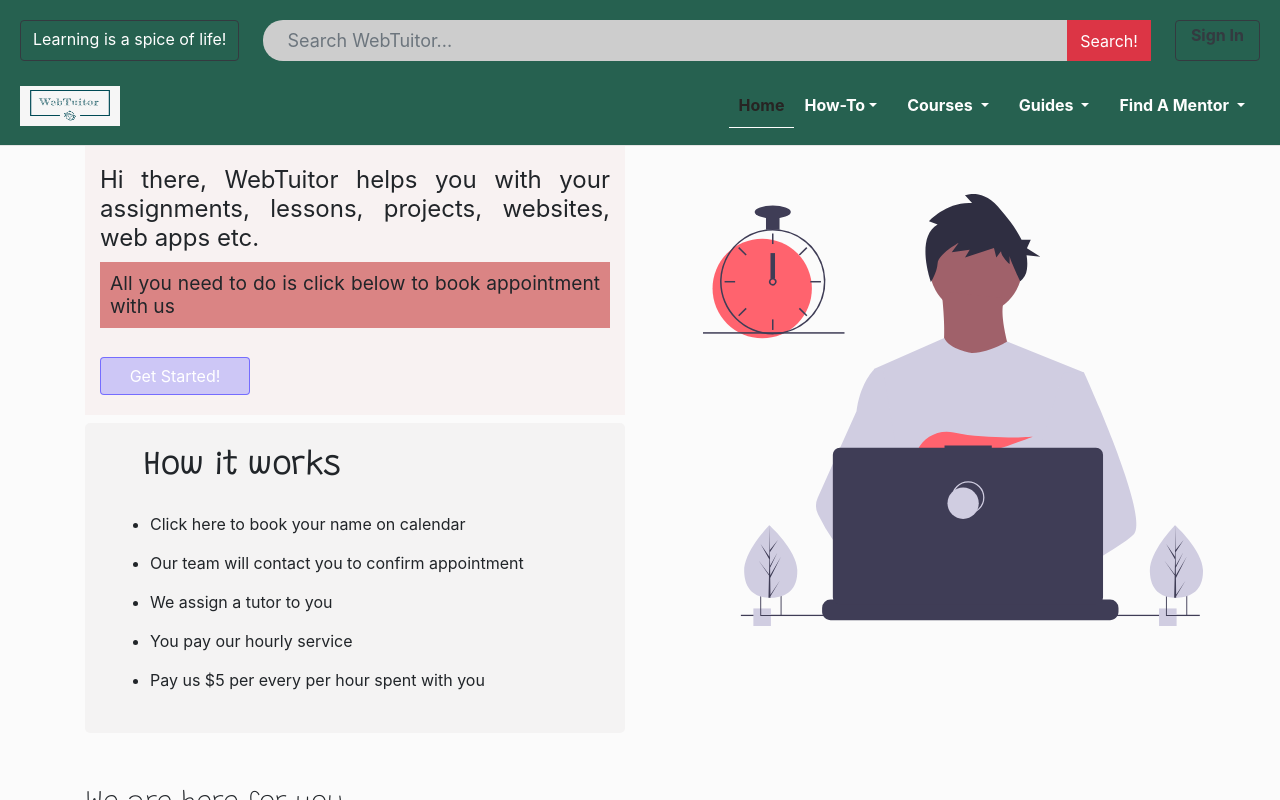
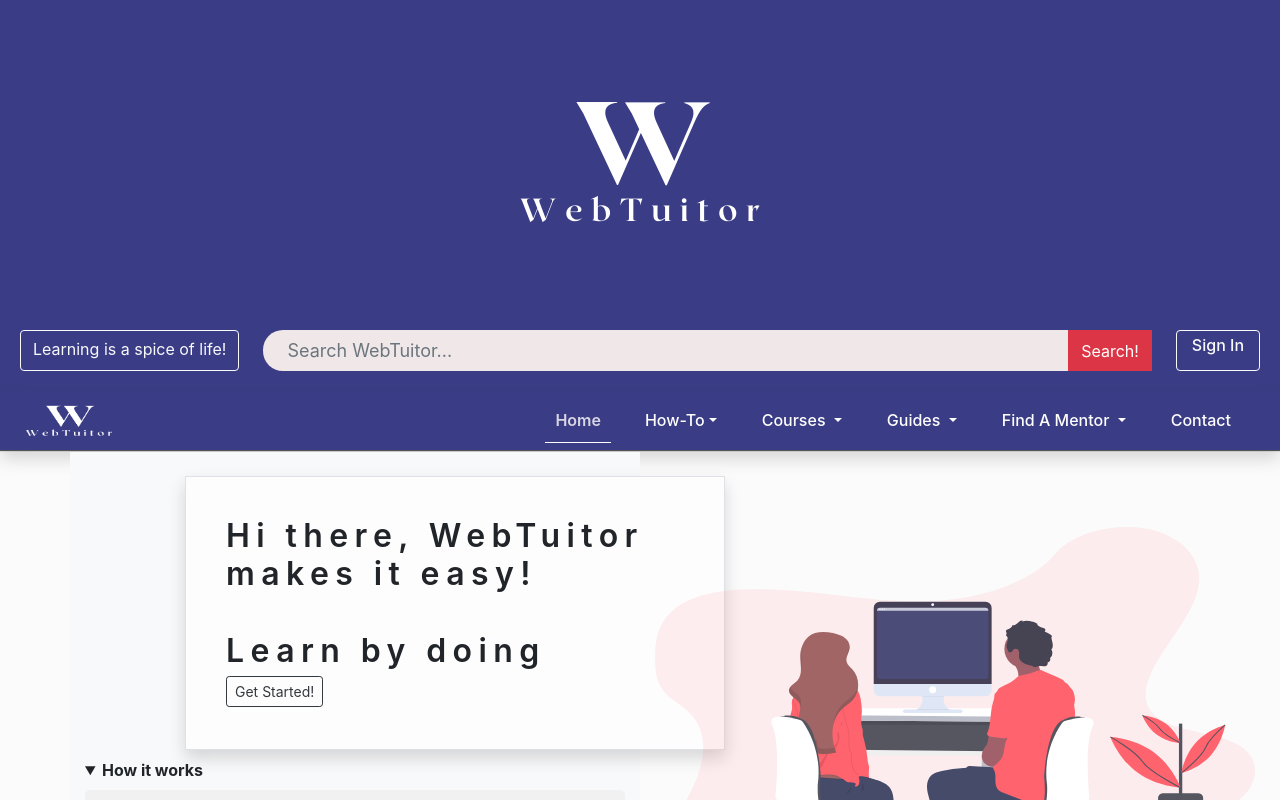
Before and after one commit to jbdanquah2/webtuitor-ng, an Angular app: page /home in a window 1280 px wide. Shown: the top 800 px of the page. Built offline with nearby package versions, Linux system fonts and the light colour scheme.

Commit message:
add landing page

```diff
--- a/src/app/layouts/navbar/navbar.component.css
+++ b/src/app/layouts/navbar/navbar.component.css
@@ -1,10 +1,16 @@
 .top-header {
   height: 56px;
 }
+#main-logo {
+  display: block;
+  margin: 0 auto !important;
+  margin-bottom: 10px!important;
+}
 
 nav {
-  background: #266150;
-  padding: 0 0 15px 20px;
+  background: #3a3d85;
+  padding: 0 0 0px 15px;
+  border-bottom: solid 0.1px #555 !important;
 }
 
 #top-search-box input[type='text'] {
@@ -12,16 +18,17 @@
   font-size: 18px;
   border-top-left-radius: 20px;
   border-bottom-left-radius: 20px;
-  background-color: #cdcdcd;
+  background-color: #f0e8e8;
 }
 
-#top-search-box input[type='text']:hover, #top-search-box input[type='text']:focus {
-  background-color: #fefefe;
+#top-search-box input[type='text']:hover,
+#top-search-box input[type='text']:focus {
+  background-color: #fff;
 }
 
 #top-search-box {
   border-radius: 0% !important;
-  background: #266150 !important;
+  background: #3a3d85 !important;
   display: block !important;
   border-radius: 2%;
   border-color: #aaa;
@@ -29,7 +36,7 @@
 
 .ml-auto a {
   padding: 10px 10px;
-  margin-right: 10px;
+  margin-right: 25px;
   color: #fefefe !important;
   text-shadow: #382a2a;
 }
@@ -40,25 +47,28 @@
 
 .ml-auto a.Active {
   margin: 0;
-  border-bottom: solid 0.1px #fefefe !important;
-
-  /* background:  */
-  color: #272423 !important;
+  border-bottom: solid 0.2px #fefefe !important;
+  color: #d8d6e2 !important;
+  font-weight: 600;
 }
 
 .ml-auto {
   /* border: solid #cdcdcd; */
   padding: 2px 15px !important;
-  font-weight: 700;
+  font-weight: 500;
   /* background: rgba(216, 210, 210, 0.1); */
   margin-top: 0 5px;
 }
 
 .dropdown-menu {
-  background: rgba(62, 141, 119, 1);
+  background: rgb(240, 240, 240);
   padding: 5px 0px 20px 0px;
-  color: #fefefe;
+  color: #333;
   width: 250px !important;
+  border: none;
+  -webkit-box-shadow: 5px 10px 10px #555;
+  -moz-box-shadow: 5px 10px 10px #555;
+  box-shadow: 5px 10px 10px #555;
 }
 
 .dropdown:hover>.dropdown-menu {
@@ -68,17 +78,31 @@
 .dropdown .dropdown-menu li {
   padding: 10px 0 10px 10px;
 
+
+}
+
+.dropdown .dropdown-menu li a {
+  color: #333 !important;
 }
 
 .dropdown .dropdown-menu li:hover {
   margin: 0;
-  background-color: #444342;
+  background-color: #dedede;
+
 }
-.dropdown .dropdown-menu  a:hover {
+
+.dropdown .dropdown-menu a:hover {
   text-decoration: none;
+
 }
 
 /* .dropdown>.dropdown-toggle:active {
   pointer-events: none;
 } */
-@media only screen and (min-width: 720px) {}
+@media only screen and (min-width: 720px) {
+  nav {
+    padding: 5px 0 5px 20px;
+    border-bottom: solid 0.1px #555 !important;
+  }
+
+}
--- a/src/app/layouts/navbar/navbar.component.html
+++ b/src/app/layouts/navbar/navbar.component.html
@@ -1,28 +1,30 @@
 <!-- top search button -->
-<div id="top-search-box" class="card-body bg-light ">
+
+<div id="top-search-box" class="card-body bg-light">
+  <img id="main-logo" class="" src="assets/icons/WebTuitor_logo_final.png" alt="company logo">
   <div class="input-group ">
-    <a class="d-none d-lg-block btn btn-xs btn-outline-dark text-white mr-4">Learning is a spice of life!</a>
+    <a class="d-none d-lg-block btn btn-xs btn-outline-light mr-4">Learning is a spice of life!</a>
     <input type="text" class="form-control pl-4" placeholder="Search WebTuitor...">
     <span class="input-group-append mr-4">
       <button class="btn btn-danger" type="button">Search!</button>
     </span>
-    <a class="nav-lin ml-auto btn btn-xs btn-outline-dark" href="">Sign In </a>
+    <a class="nav-lin ml-auto btn btn-xs btn-outline-light" href="">Sign In </a>
   </div>
 
 </div>
 <!-- </div> -->
 
 <!-- navigation / menu -->
-<nav class="navbar navbar-expand-lg sticky-to navbar-light ">
+<nav class="navbar navbar-expand-lg sticky-to navbar-light shadow">
   <a class="navbar-brand img-fluid p-0" href="/"><img width="100" height="40"
-      src="assets/img/linkedin_banner_image_1.png" alt="company log"></a>
+      src="assets/icons/WebTuitor_Logo2.png" alt="company log"></a>
   <button class="navbar-toggler" type="button" data-toggle="collapse" data-target="#navbarNavAltMarkup"
     aria-controls="navbarNavAltMarkup" aria-expanded="false" aria-label="Toggle navigation">
     <span class="navbar-toggler-icon"></span>
   </button>
   <div class="collapse navbar-collapse " id="navbarNavAltMarkup">
     <div class="navbar-nav ml-auto">
-      <a [routerLink]="['/home']" routerLinkActive="Active" class="nav-link">
+      <a [routerLink]="['/home']" routerLinkActive="Active" class="nav-link mr-4">
         Home</a>
       <div class="dropdown">
         <a href="" [routerLink]="['/how-to']" routerLinkActive="Active" class="nav-link dropdown-toggle"
@@ -69,7 +71,8 @@
           <li><a href="#">Microsoft Excel</a></li>
         </ul>
       </div>
-      <!-- <a class="nav-link" href="">Login </a> -->
+      <a [routerLink]="['/contact']" routerLinkActive="Active" class="nav-link mr-4">
+        Contact</a>
     </div>
   </div>
 </nav>
--- a/src/app/webtuitor/webtuitor.component.css
+++ b/src/app/webtuitor/webtuitor.component.css
@@ -10,6 +10,13 @@
 .home {
     background: rgba(250, 250, 250, 0.8);
     background-repeat: no-repeat;
+}
+.demo-img, .demo-img2 {
+    position: relative;
+    top: -25px;
+    width: 300px;
+    /* height: 400px; */
+    /* width: auto; */
 }
 
 .register {
@@ -33,31 +40,31 @@
   padding: 0 15px;
   padding-top: 60px;
   margin-left: 20px;
-  color: #f8f2f2;
+  color: #fdfdfd;
 }
 
 .notice {
-    padding: 20px 15px;
-    text-align: justify;
-    font-weight: 400;
-    background:  #f8f2f2;
+    margin-top: auto;
+    /* left: 100px; */
+    position: relative;
+    font-size: xx-large;
+    padding: 40px;
+    letter-spacing: 0.1em;
+    /* text-align: justify; */
+    font-weight: 600;
+    background:  #fdfdfd;
+    cursor: pointer;
 }
 
 .notice span {
     margin-top: 10px;
     padding: 10px;
     display: block;
-    background: rgba(199, 61, 61, 0.6) ;
+    /* background: rgba(199, 61, 61, 0.6) ; */
 }
 
 h1,h2,h3 {
     font-family: 'Grandstander', cursive;
-}
-
-.bookme {
-    width: 150px;
-    background:  rgba(108, 99, 255, 0.3)!important;
-    border: 1px solid rgba(108, 99, 255, 0.9)!important ;
 }
 
 .bookme:hover {
@@ -87,11 +94,27 @@
 iframe {
     opacity: 0.8;
 }
+summary {
+    font-weight: bold;
+    margin: -.5em -.5em 0;
+    padding: .5em;
+}
+
 
 @media only screen and (min-width: 720px) {
 
-    .home {
+    /* .home {
         /* background: rgba(255, 255, 255, 0.99) url('../../assets/img/undraw_dev_productivity_umsq.svg') right bottom;  */
+    /* } */
+    .demo-img {
+        margin-top: 100px;
+        margin-left: 0px !important;
+        width: 600px !important;
+    }
+    .demo-img2 {
+        margin-top: 50px;
+        margin-left: -25px;
+        width: 400px !important;
     }
     .register {
         background: rgba(199, 61, 61, 0.8) url('../../assets/img/undraw_Relaxing_at_home_re_mror.svg') top right;
@@ -100,6 +123,19 @@
     .home, .register {
         background-repeat: no-repeat;
         background-attachment: fixed;
+    }
+
+    .notice {
+        margin-top: auto;
+        left: 100px;
+        position: relative;
+        font-size: xx-large;
+        padding: 40px;
+        letter-spacing: 0.2em;
+        /* text-align: justify; */
+        font-weight: 600;
+        background:  #fdfdfd;
+        cursor: pointer;
     }
 
     .reg-notice {
@@ -112,14 +148,5 @@
         display: none;
     }
 
-    /* #row2 {
-        /* background: #fff url('../../assets/img/undraw_coding_6mjf.svg') 100% 70%;
-        background-repeat: no-repeat; */
-    /* } */
+
 }
-/*
-footer {
-    position: fixed !important;
-    width: 100% !important;
-    bottom: 0;
-} */
--- a/src/app/webtuitor/webtuitor.component.html
+++ b/src/app/webtuitor/webtuitor.component.html
@@ -1,13 +1,16 @@
 <div class=" home text-whie pb-5">
   <div class="container">
     <div class="row ">
-      <div class="col-md-6 d-flex justify-content-center flex-column">
-        <h4 class="notice">Hi there, WebTuitor helps you with your assignments, lessons,
-          projects, websites, web apps etc.
-          <br><small><span class="">All you need to do is click below to book appointment with
-              us</span></small>
-          <br><a href=""><button class="btn text-white bookme">Get Started!</button></a>
+      <div class="col-md-6 d-flex justify-content-center bg-light flex-column">
+        <h4 class="notice border mt-4 shadow">Hi there, WebTuitor makes it easy!
+          <br><br>
+          Learn by doing
+          <br>
+          <a href=""><button class="btn btn-sm btn-outline-dark">Get Started!</button></a>
         </h4>
+        <img class="postion-fixed demo-img d-lg-none d-sm-block mb-4" src="../../assets/img/undraw_pair_programming_njlp.svg" alt="">
+        <details open>
+          <summary>How it works</summary>
           <div class="guide">
             <h3 class="px-5" id="howitworks">How it works</h3>
             <ul class="" id="list">
@@ -18,11 +21,12 @@
               <li>Pay us $5 per every per hour spent with you</li>
             </ul>
           </div>
+        </details>
         <h3>We are here for you</h3>
-        <a href=""><button class="btn text-white bookme">Get Started!</button></a>
+        <a href=""><button class="btn btn-sm btn-outline-dark">Get Started!</button></a>
       </div>
       <div class="col-md-6">
-        <img class="mt-5 ml-5 position-fixed" width="500" src="../../assets/img/undraw_dev_productivity_umsq.svg" alt="">
+        <img class="postion-fixed demo-img d-none d-lg-block" src="../../assets/img/undraw_pair_programming_njlp.svg" alt="">
       </div>
     </div>
   </div>
@@ -30,10 +34,9 @@
 
   <div class="container">
     <div class="row">
-    <div class="col-8">kjk</div>
-    <div class="col-4">
-      <img width="200" src="../../assets/img/undraw_coding_6mjf.svg" alt="">
-
+      <div class="col-md-8">kjk</div>
+      <div class="col-md-4">
+        <img class="demo-img2" src="../../assets/img/undraw_coding_6mjf.svg" alt="">
       </div>
     </div>
   </div>
```
Also changed, not shown: src/assets/icons/WebTuitor_Logo2.png (added), src/assets/icons/WebTuitor_logo_final.png (added). Lines whose indentation alone changed are shown as unchanged.
